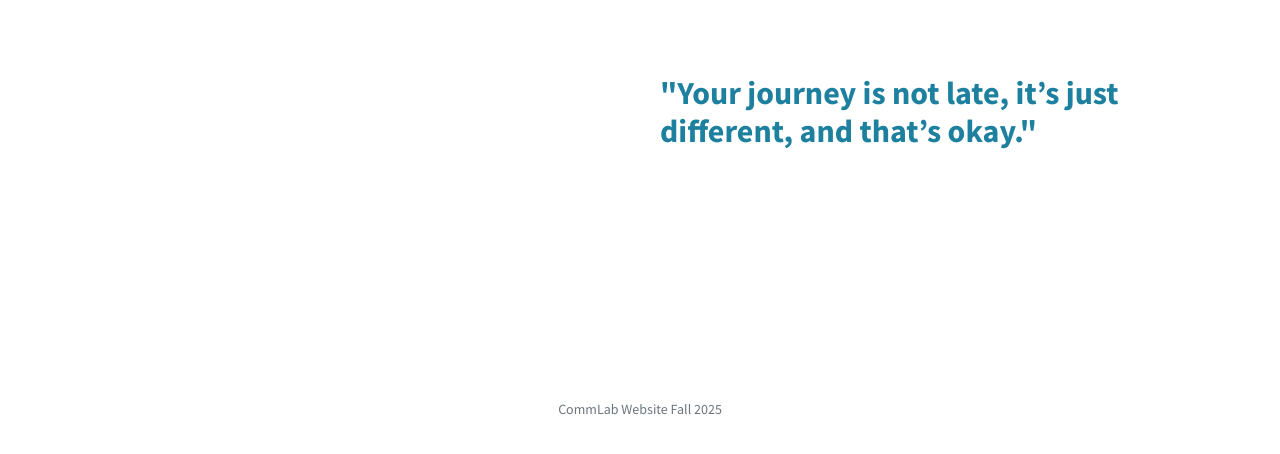
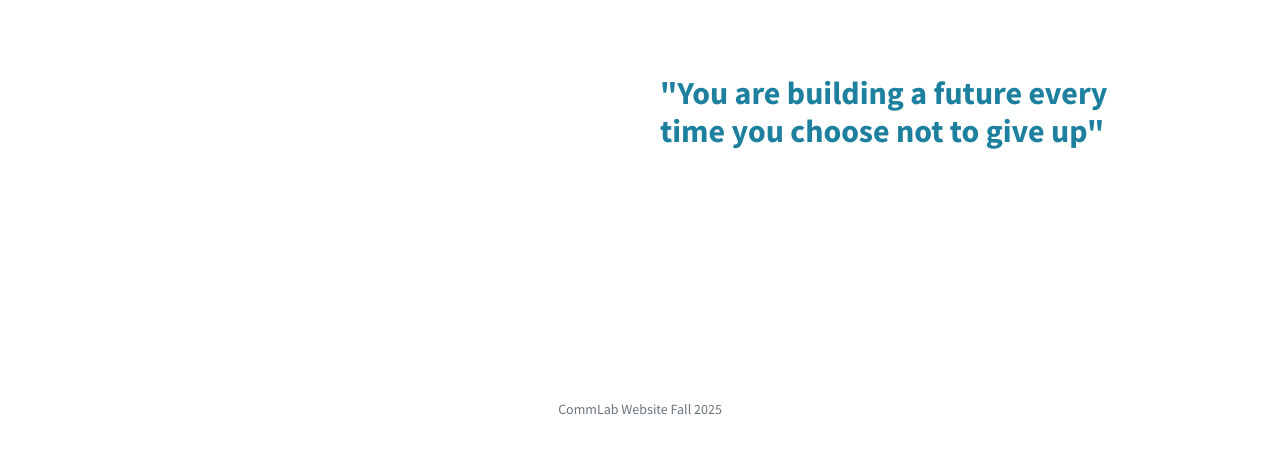
Before and after one commit to evimansor/CommLabFall25, a plain HTML site: page index.html in a window 1280 px wide. Shown: the part 4713-5167 px from the top of the page. Drawn offline with nearby package versions, Linux system fonts and the light colour scheme.

Commit message:
Update index.html

```diff
--- a/index.html
+++ b/index.html
@@ -419,7 +419,7 @@
                 <img class="img-fluid" src="img/class1.png" alt="..." style="margin-bottom: 20px;" />
             </div>
             <div class="col-lg-6" style="margin-top:120px; padding-left:20px">
-                <h2 class="mb-5">"Your journey is not late, it’s just different, and that’s okay."</h2>
+                <h2 class="mb-5">"You are building a future every time you choose not to give up"</h2>
             </div>
         </div>
     </div>
```
